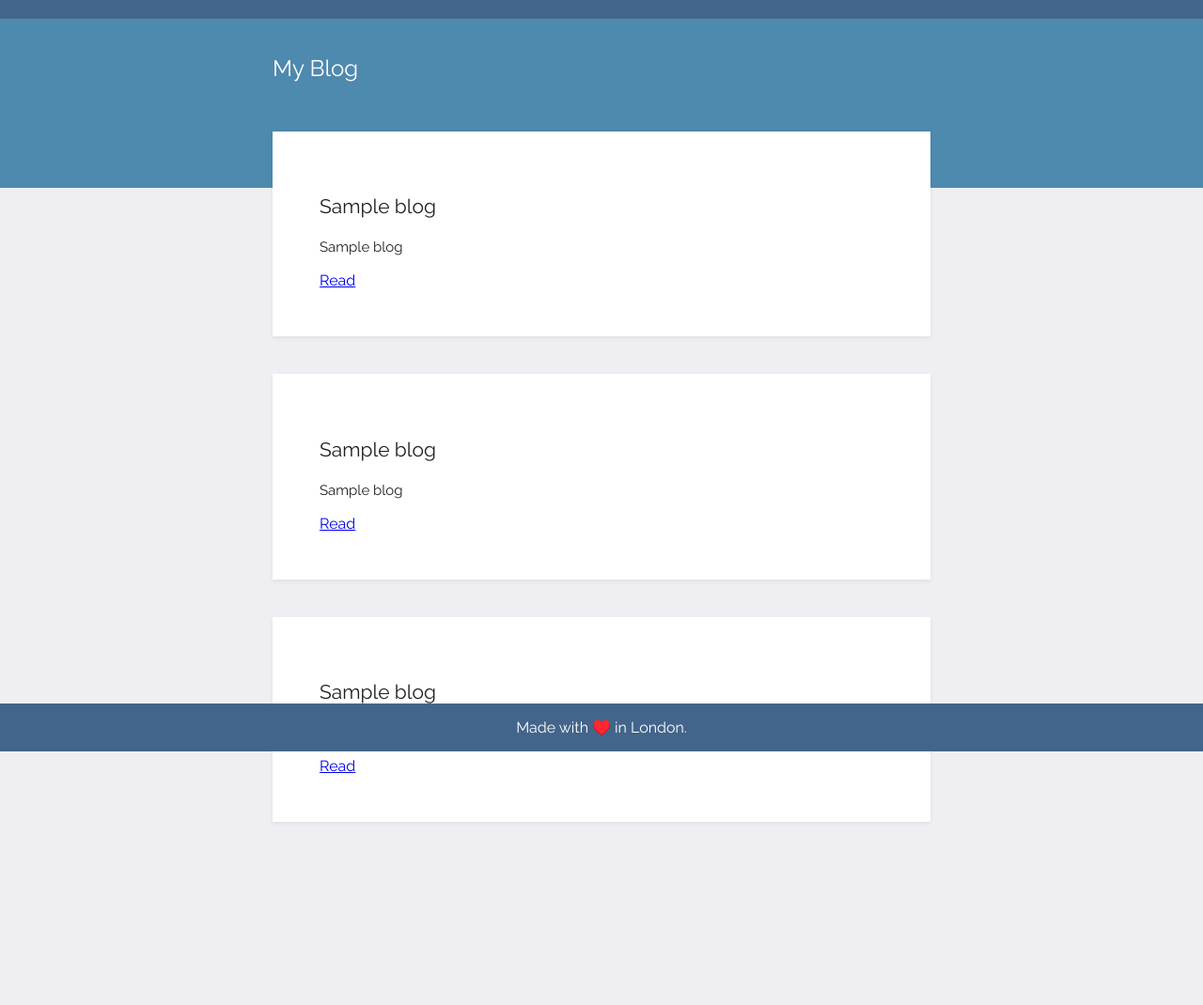
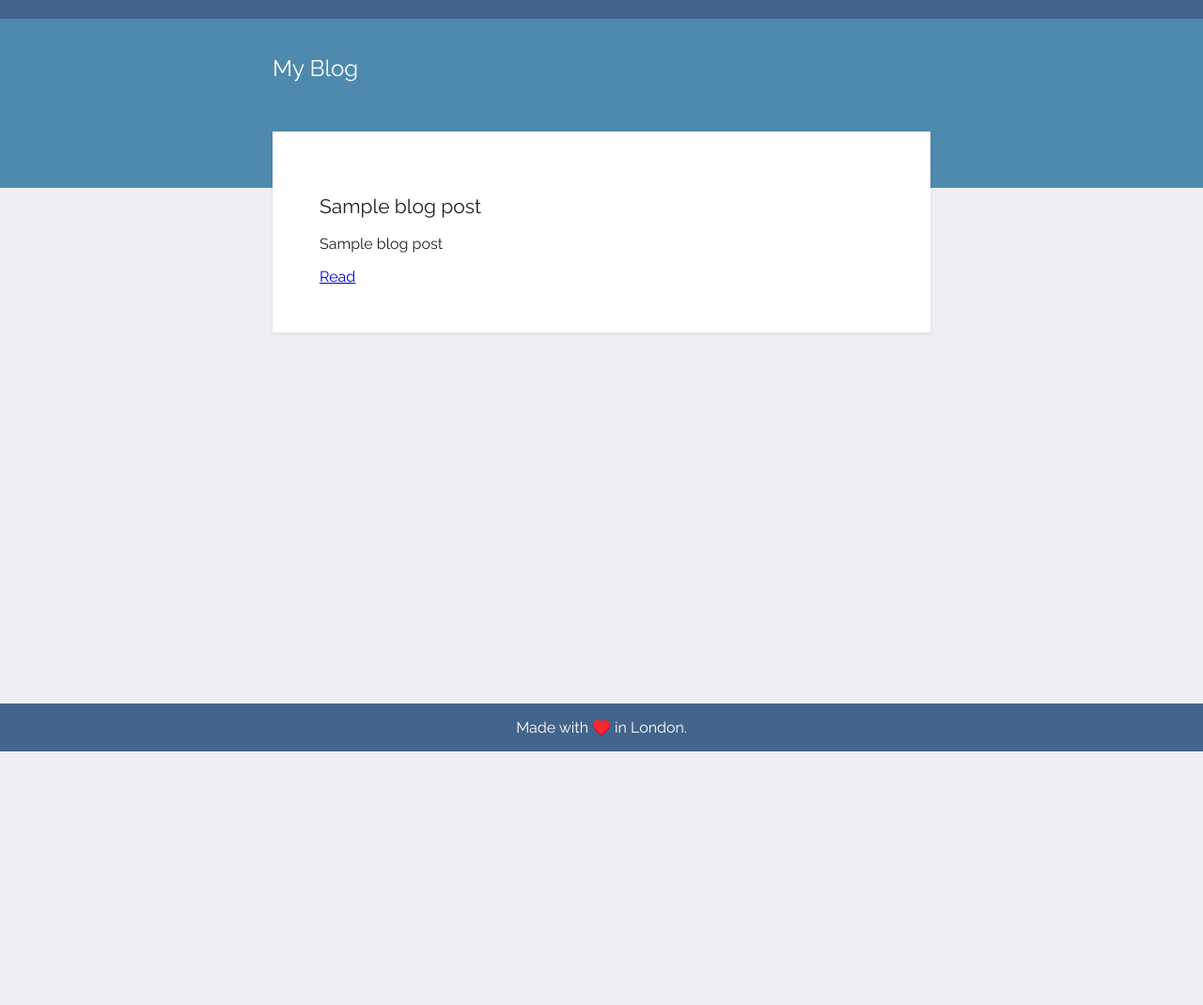
Before and after one commit to ashjorda/100-Days-Of-Code, a Flask app: template Day-56-Flask-Personal-Site/templates/index.html in a window 1280 px wide. Shown: the whole page at 94% size. After the commit the page ends 800 px from the top, so only its background shows below. Run offline with Flask 3, Linux system fonts and the light colour scheme; the template is opened without the code that fills it: most values are stand-ins (such as "Sample title", 1, 10 or a date in 2020).

Commit message:
refactor: changed the code to be more simplified. Based on the instructor solution.

```diff
--- a/Day-57-Flask-Jinja-Templating/main.py
+++ b/Day-57-Flask-Jinja-Templating/main.py
@@ -1,33 +1,28 @@
 from flask import Flask, render_template
+from post import Post
 import requests
+
+posts = requests.get("https://api.npoint.io/c790b4d5cab58020d391").json()
+post_objects = []
+for post in posts:
+    post_obj = Post(post["id"], post["title"], post["subtitle"], post["body"])
+    post_objects.append(post_obj)
 
 app = Flask(__name__)
 
 
 @app.route('/')
 def home():
-    blog_url = "https://api.npoint.io/c790b4d5cab58020d391"
-    response = requests.get(blog_url)
-    if response.status_code == 200:
-        blog_post = response.json()
-        return render_template("index.html", blogs=blog_post)
-    else:
-        return render_template("index.html")
+    return render_template("index.html", posts=post_objects)
 
 
 @app.route('/post/<int:num>')
-def blog_post(num):
-    print(num)
-    blogs_url = "https://api.npoint.io/c790b4d5cab58020d391"
-    response = requests.get(blogs_url)
-    if response.status_code == 200:
-        blogs_post = response.json()[num]
-        blog_title = blogs_post['title']
-        blog_subtitle = blogs_post['subtitle']
-        blog_body = blogs_post['body']
-        return render_template("post.html", title=blog_title, subtitle=blog_subtitle, body=blog_body)
-    else:
-        return render_template("index.html")
+def show_post(num):
+    requested_post = None
+    for blog_post in post_objects:
+        if blog_post.id == num:
+            requested_post = blog_post
+    return render_template("post.html", post=requested_post)
 
 
 if __name__ == "__main__":
--- a/Day-57-Flask-Jinja-Templating/post.py
+++ b/Day-57-Flask-Jinja-Templating/post.py
@@ -1,2 +1,6 @@
 class Post:
-    pass
+    def __init__(self, post_id, title, subtitle, body):
+        self.id = post_id
+        self.title = title
+        self.subtitle = subtitle
+        self.body = body
--- a/Day-57-Flask-Jinja-Templating/templates/index.html
+++ b/Day-57-Flask-Jinja-Templating/templates/index.html
@@ -11,27 +11,16 @@
     <div class="top">
         <div class="title"><h1>My Blog</h1></div>
     </div>
+    {% for blog in posts: %}
     <div class="content">
-        <div class="card">
-            <h2>{{ blogs[0]['title'] }}</h2>
-            <p class="text">{{ blogs[0]['subtitle'] }}</p>
-            <a href="{{ url_for('blog_post', num=0) }}">Read</a>
+        <div class="card ">
+            <h2>{{ blog.title }}</h2>
+            <p>{{ blog.subtitle }}</p>
+            <a href="{{ url_for('show_post', num=blog.id) }}">Read</a>
         </div>
+
     </div>
-    <div class="content">
-        <div class="card">
-            <h2>{{ blogs[1]['title'] }}</h2>
-            <p class="text">{{ blogs[1]['subtitle'] }}</p>
-            <a href="{{ url_for('blog_post', num=1) }}">Read</a>
-        </div>
-    </div>
-    <div class="content">
-        <div class="card">
-            <h2>{{ blogs[2]['title'] }}</h2>
-            <p class="text">{{ blogs[2]['subtitle'] }}</p>
-            <a href="{{ url_for('blog_post', num=2) }}">Read</a>
-        </div>
-    </div>
+    {% endfor %}
 </div>
 </body>
 <footer>
--- a/Day-57-Flask-Jinja-Templating/templates/post.html
+++ b/Day-57-Flask-Jinja-Templating/templates/post.html
@@ -13,9 +13,9 @@
            </div>
         <div class="content">
             <div class="card">
-                <h1>{{ title }}</h1>
-                <h2>{{ subtitle }}</h2>
-                <p>{{ body }}</p>
+                <h1>{{ post.title }}</h1>
+                <h2>{{ post.subtitle }}</h2>
+                <p>{{ post.body }}</p>
             </div>
 
     </div>
```
